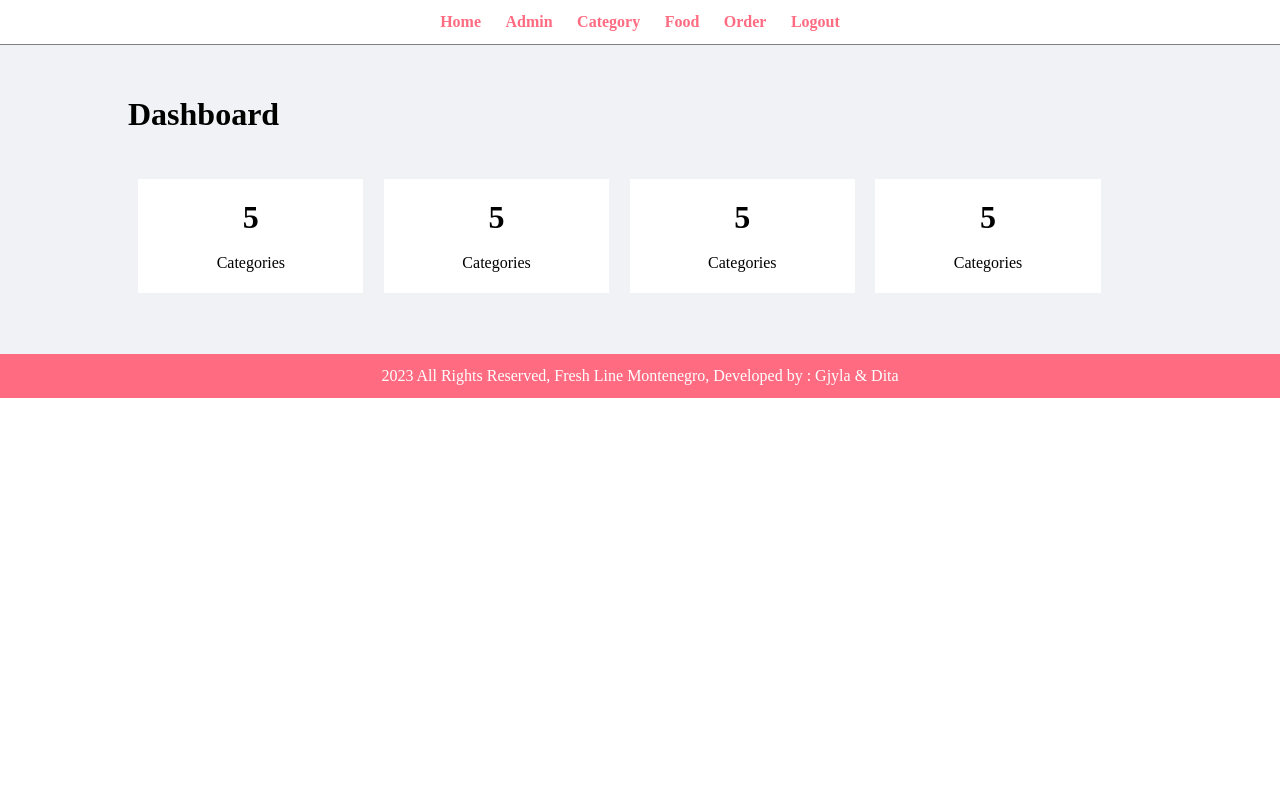
After one commit to gjylapulti/Fresh-Line-Montenegro, a PHP site: page /admin/index.php in a window 1280 px wide. The commit adds this page. Run offline with PHP 8.4, Linux system fonts and the light colour scheme.

Commit message:
Added dashboard design for admin

```diff
--- /dev/null
+++ b/admin/admin.css
@@ -0,0 +1,138 @@
+*{
+    margin:0;
+    padding:0;
+    font-weight: Arial, Helvetica, sans-serif;
+}
+
+.wrapper{
+
+    padding: 1%;
+    width:80%;
+    margin:0 auto;
+}
+
+.text-center{
+    text-align: center;
+}
+
+.clearfix{
+    float: none;
+    clear: both;
+}
+
+.tbl-full{
+    width:100%;
+}
+
+.tbl-30{
+    width:30%;
+}
+
+table tr th {
+    border-bottom: 1px solid black;
+    padding: 1%;
+    text-align:left;
+}
+
+table tr td{
+    padding: 1%;
+}
+
+.btn-primary{
+    background-color: #1e90ff;
+    padding:1%;
+    color:white;
+    text-decoration: none;
+    font-weight: bold;
+}
+
+.btn-primary:hover{
+    background-color: #3742fa;
+}
+
+.btn-secondary{
+    background-color: #7bed9f;
+    padding:1%;
+    color:black;
+    text-decoration: none;
+    font-weight: bold;
+}
+
+.btn-secondary:hover{
+    background-color: #2ed573;
+}
+
+.btn-danger{
+    background-color: #ff6b81;
+    padding:1%;
+    color:white;
+    text-decoration: none;
+    font-weight: bold;
+}
+
+.btn-danger:hover{
+    background-color: #ff4757;
+}
+
+.success{
+    color: #2ed573;
+}
+
+.error{
+    color:#ff4757;
+}
+
+/*CSS For Menu*/
+.menu{
+    border-bottom: 1px solid gray ;
+}
+.menu ul{
+    list-style-type: none;
+}
+
+.menu ul li{
+    display: inline;
+    padding: 1%;
+}
+
+.menu ul li a{
+    text-decoration: none;
+    font-weight: bold;
+    color: #ff6b81;
+}
+
+.menu ul li a:hover{
+    color: #ff4757;
+}
+
+/*CSS For main content*/
+
+.main-content{
+    background-color: #f1f2f6;
+    padding: 3% 0;
+}
+
+.col-4{
+    width:18%;
+    background-color: white;
+    margin: 1%;
+    padding: 2%;
+    float:left;
+}
+
+/*CSS FOR FOOTER*/
+
+.footer{
+    background-color: #ff6b81;
+    color:white;
+}
+
+
+/*CSS FOR LOGIN*/
+
+.login{
+    width:20%;
+    border:1px solid grey;
+    margin:10% auto;
+    padding:2%;
+}
--- /dev/null
+++ b/admin/index.php
@@ -0,0 +1,37 @@
+<?php include('partials/menu.php'); ?>
+
+<link rel="stylesheet" href="admin.css">
+
+<div class="main-content">
+    <div class="wrapper">
+        <h1>Dashboard</h1>
+    <br>
+
+    <br>
+        <div class="col-4 text-center">
+            <h1>5</h1>
+            <br/>
+            Categories
+        </div>
+        <div class="col-4 text-center">
+            <h1>5</h1>
+            <br/>
+            Categories
+        </div>
+        <div class="col-4 text-center">
+            <h1>5</h1>
+            <br/>
+            Categories
+        </div>
+        <div class="col-4 text-center">
+            <h1>5</h1>
+            <br/>
+            Categories
+        </div>
+
+        <div class="clearfix"></div>
+
+    </div>
+    </div>
+
+<?php include('partials/footer.php'); ?>
--- /dev/null
+++ b/admin/partials/footer.php
@@ -0,0 +1,8 @@
+
+    <div class="footer">
+        <div class="wrapper">
+            <p class="text-center"> 2023 All Rights Reserved, Fresh Line Montenegro, Developed by : Gjyla & Dita</p>
+        </div>
+        </div>
+</body>
+</html>
--- /dev/null
+++ b/admin/partials/menu.php
@@ -0,0 +1,22 @@
+
+<html>
+<head>
+
+    <title>Fresh Line - Home Page</title>
+    <link rel="stylesheet" href="../css/admin.css">
+</head>
+<body>
+    <!--Menu Section Starts-->
+    <div class="menu text-center">
+        <div class="wrapper">
+            <ul>
+                <li><a href="index.php">Home</a></li>
+                <li><a href="">Admin</a></li>
+                <li><a href="">Category</a></li>
+                <li><a href="">Food</a></li>
+                <li><a href="">Order</a></li>
+                <li><a href="">Logout</a></li>
+            </ul>
+        </div>
+    </div>
+        <!--Menu Section Ends-->
```
Also changed, not shown: style.css (+9 -0 lines).
